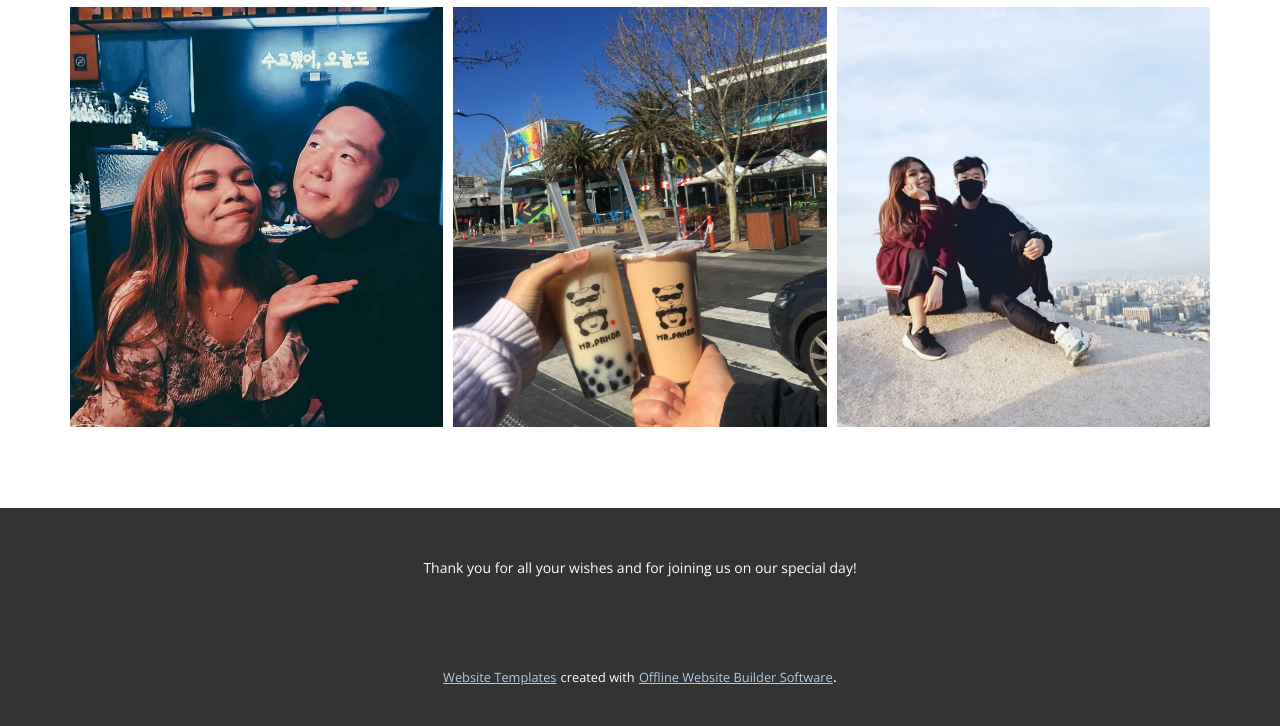
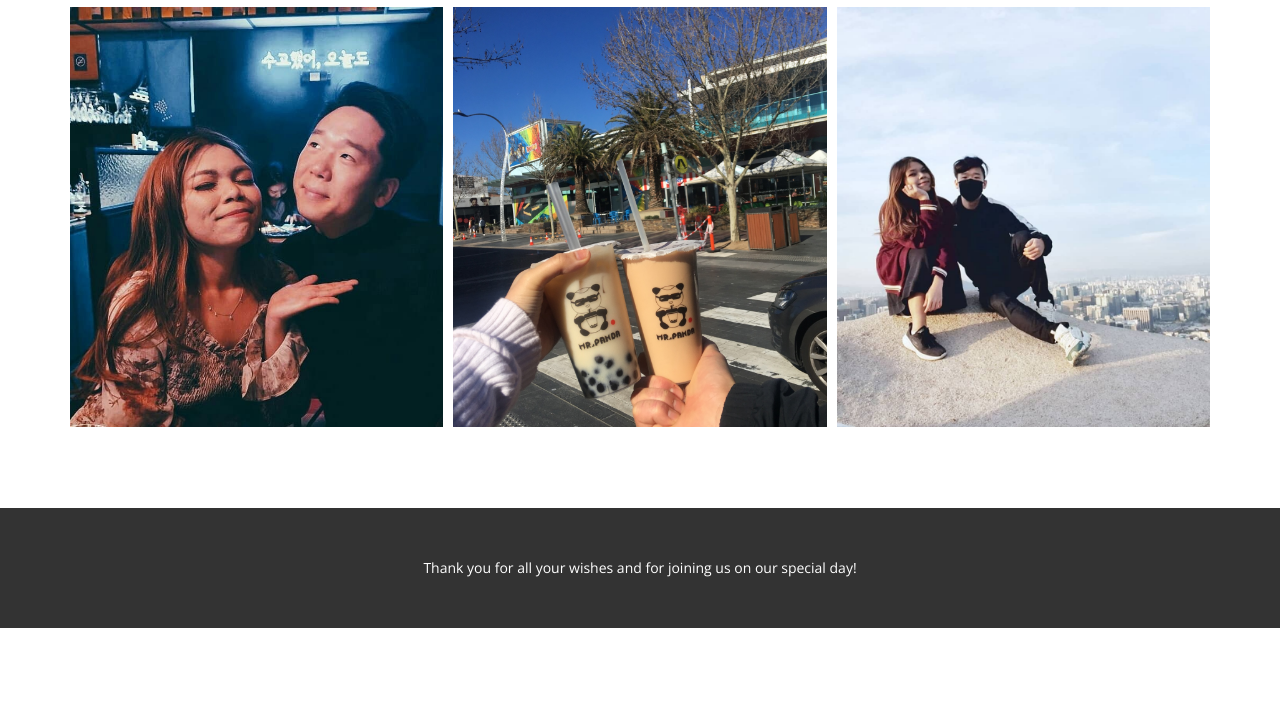
Before and after one commit to kyunana/kyunana, a plain HTML site: page Home.html in a window 1280 px wide. Shown: the part 4846-5572 px from the top of the page. After the commit the page ends 5474 px from the top, so only its background shows below. Drawn offline with nearby package versions, Linux system fonts and the light colour scheme; a web font is replaced by a local one.

Commit message:
Deleted bottom section

```diff
--- a/Home.html
+++ b/Home.html
@@ -215,16 +215,6 @@
     <footer class="u-align-center u-clearfix u-footer u-grey-80 u-footer" id="sec-134c"><div class="u-clearfix u-sheet u-sheet-1">
         <p class="u-small-text u-text u-text-variant u-text-1">Thank you for all your wishes and for joining us on our special day!</p>
       </div></footer>
-    <section class="u-backlink u-clearfix u-grey-80">
-      <a class="u-link" href="https://nicepage.com/website-templates" target="_blank">
-        <span>Website Templates</span>
-      </a>
-      <p class="u-text">
-        <span>created with</span>
-      </p>
-      <a class="u-link" href="https://nicepage.com/" target="_blank">
-        <span>Offline Website Builder Software</span>
-      </a>.
-    </section>
+
   </body>
 </html>
```
Also changed, not shown: index.html (+1 -11 lines).
